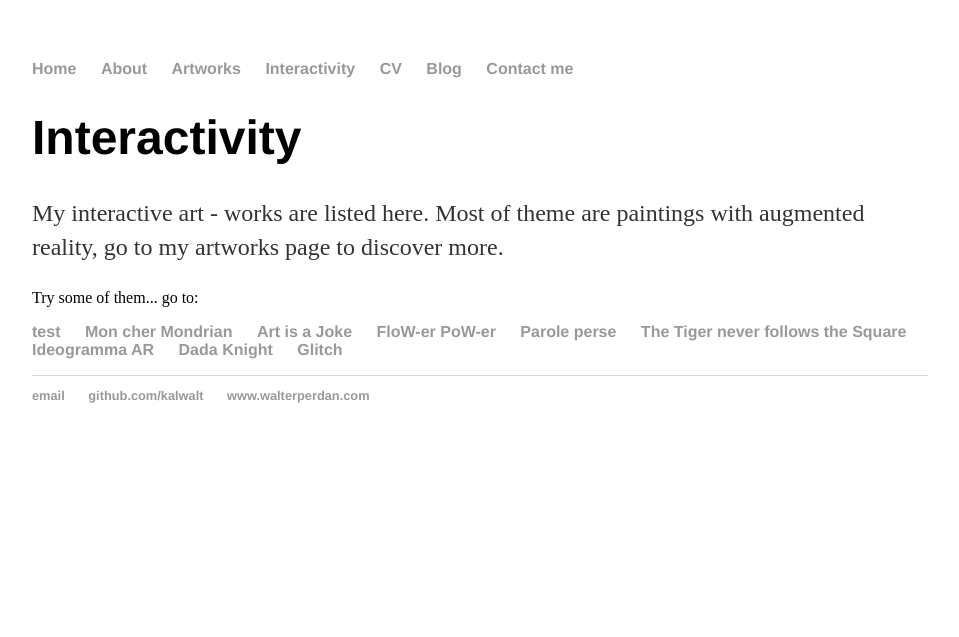
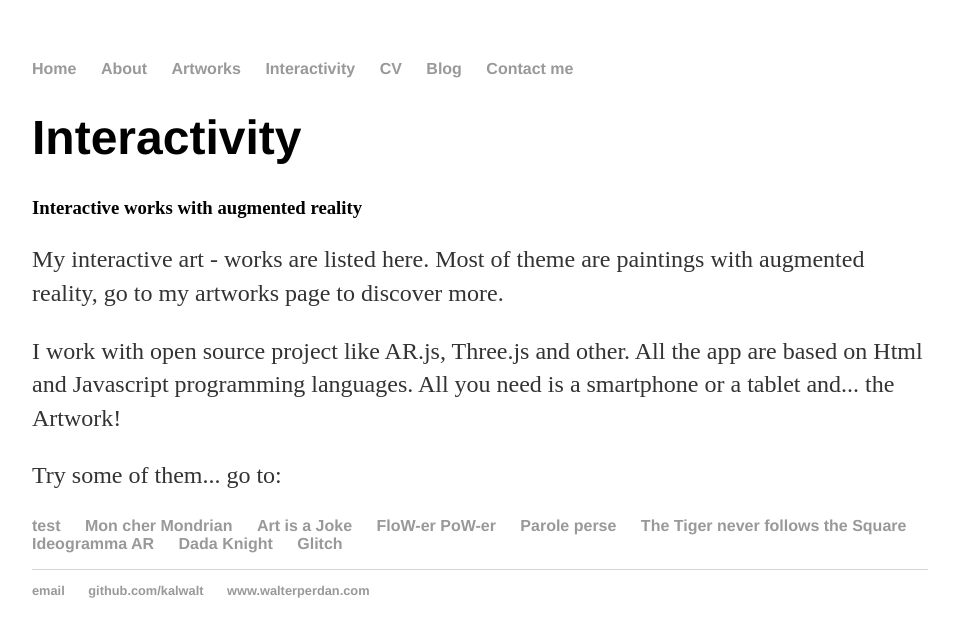
Before and after one commit to kalwalt/kalwalt.github.io, a Jekyll site: the page built from interactivity/index.html, in a window 1280 px wide. Shown: the top 637 px of the page, without its empty margins (160-1119 px from the left). Built offline with Jekyll 4.4.1, drawn with Linux system fonts in a browser that asks for light colours; comment, search, counter and statistics services are not loaded.

Commit message:
improving description in interactivity page

```diff
--- a/interactivity/index.html
+++ b/interactivity/index.html
@@ -6,12 +6,16 @@ lang: en_GB
 ---
 <div class="blurb">
 	<h1>Interactivity</h1>
-	<p>My interactive art - works are listed here. Most of theme are paintings with augmented reality, go to my artworks page to discover more.</p>
+	<h3>Interactive works with augmented reality</h3>
+	<p>My interactive art - works are listed here. Most of theme are paintings with
+		augmented reality, go to my artworks page to discover more.</p>
+		<p>I work with open source project like AR.js, Three.js and other. All the
+			app are based on Html and Javascript programming languages. All you need is a smartphone
+			or a tablet and... the Artwork!
+		<p>Try some of them...
+go to:</p>
 </div><!-- /.blurb -->
-
-Try some of them...
-
-go to: <nav>
+<nav>
 	<ul>
 	<li><a href="/interactivity/test">test</a></li>
 	<li><a href="/interactivity/moncher">Mon cher Mondrian</a></li>
```
